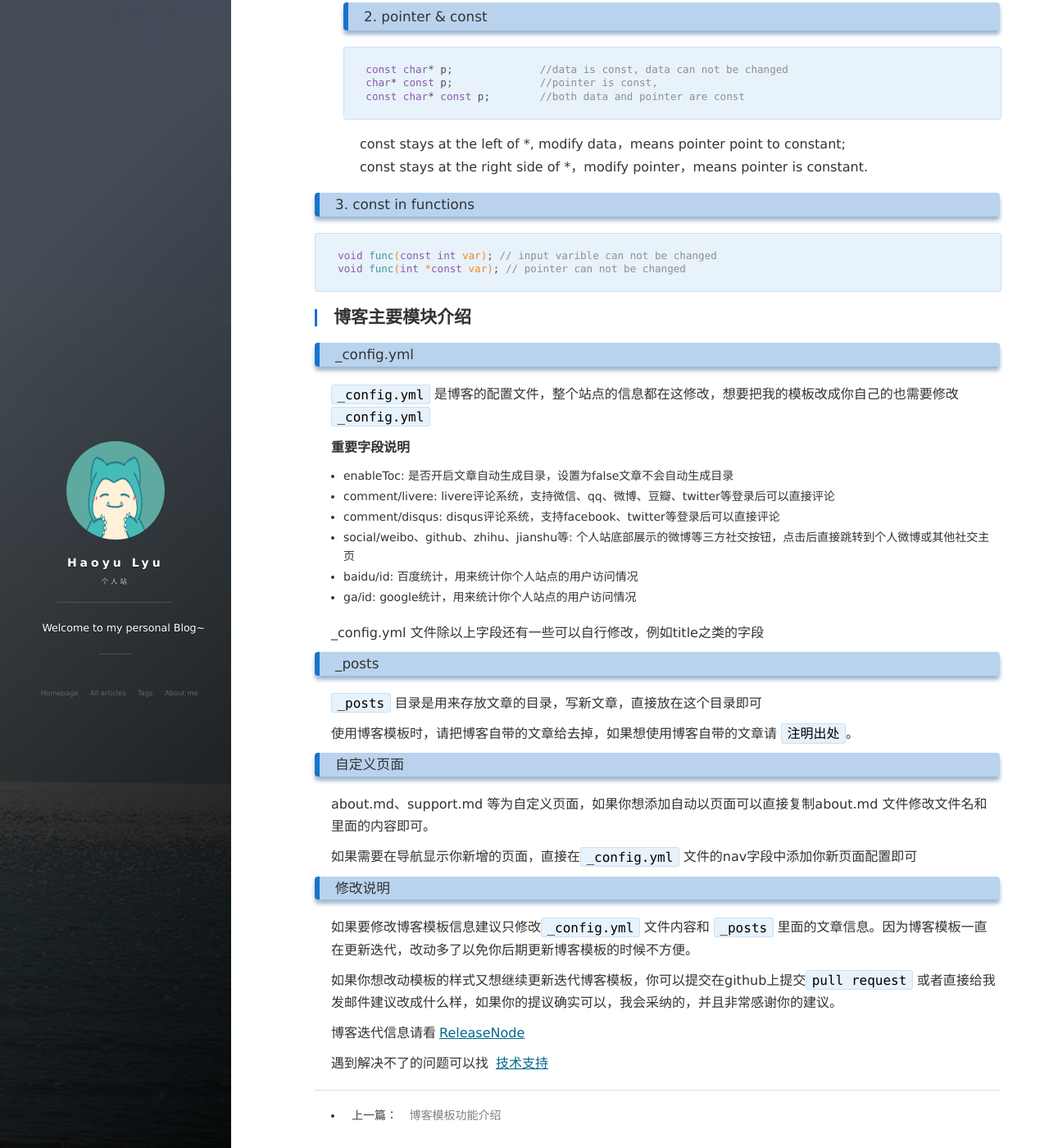
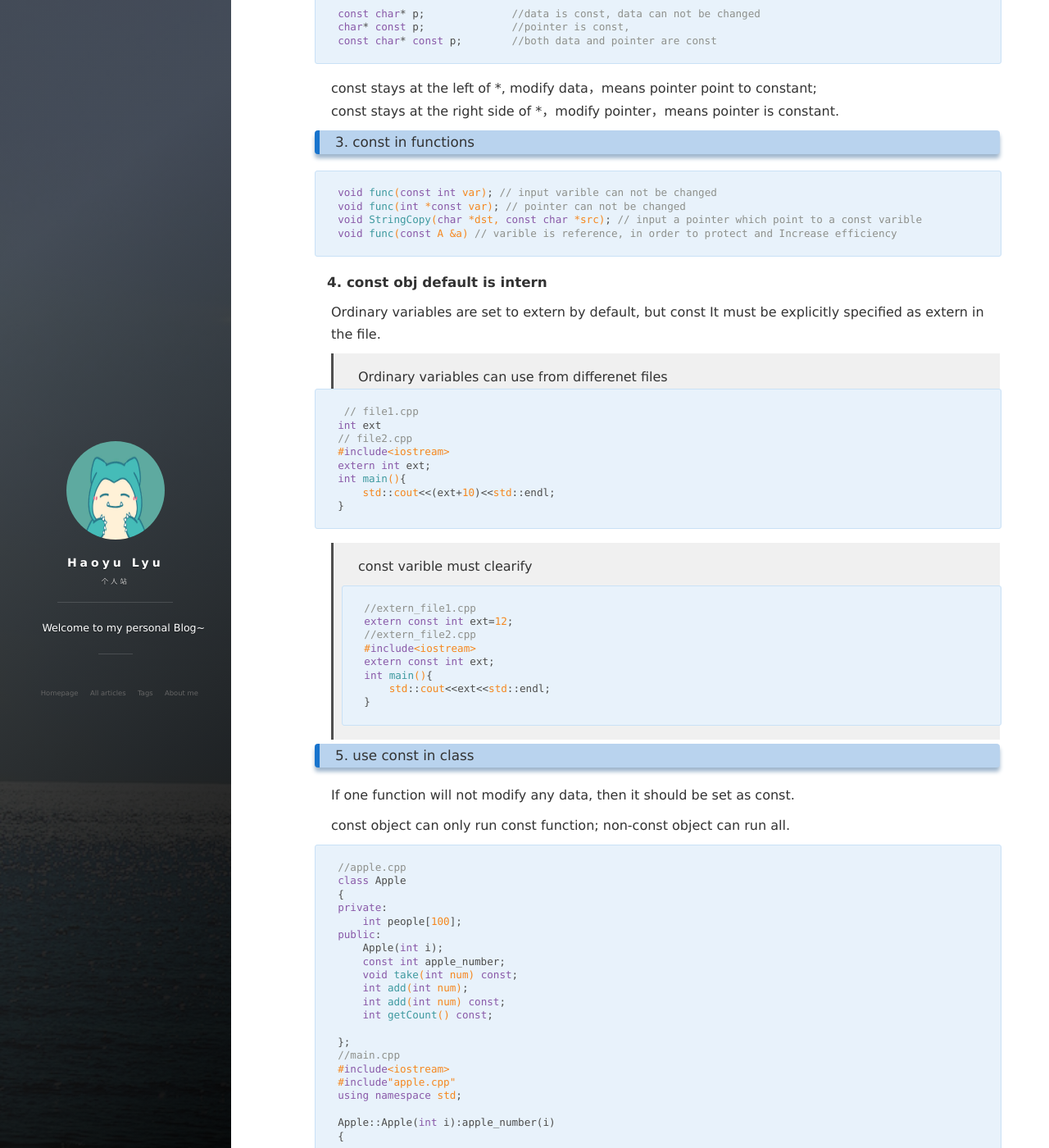
Before and after one commit to QUAFFquaff/QUAFFquaff.github.io, a Jekyll site: the page built from _posts/2020-08-24-C++learning-notebook01.md, in a window 1280 px wide and 1400 px high, scrolled down 700 px. Shown: the whole window at 82% size. Built offline with Jekyll 4.4.1, drawn with Linux system fonts in a browser that asks for light colours; nearby versions of some CDN libraries; comment, search, counter and statistics services are not loaded; some of the changed text lies outside the part shown.

Commit message:
C++ const

````diff
--- a/_posts/2020-08-24-C++learning-notebook01.md
+++ b/_posts/2020-08-24-C++learning-notebook01.md
@@ -1,20 +1,21 @@
 ---
 layout: post
-title: C++ Things
+title: C++ Const
 date: 2020-07-11
-tags: C++
+tags: C++  Things
 ---
 
 This artical is about how I learning the C++. It contains the steps I go through and the problems I met. Also there will be some test cases attached onto the page.
 
 ## Const
 
-> "Use onst whenever possible"
+> "Use const whenever possible"
 
 ### 1. impact of const
 * Define constant
 * type check
 * can not be modified
+
 ### 2. pointer & const
 ```C++
 const char* p;              //data is const, data can not be changed
@@ -29,45 +30,98 @@ const stays at the right side of *，modify pointer，means pointer is constant.
 ```C++
 void func(const int var); // input varible can not be changed
 void func(int *const var); // pointer can not be changed
+void StringCopy(char *dst, const char *src); // input a pointer which point to a const varible
+void func(const A &a) // varible is reference, in order to protect and Increase efficiency
 ```
 
-
-## 博客主要模块介绍
-
-### _config.yml
-
-`_config.yml` 是博客的配置文件，整个站点的信息都在这修改，想要把我的模板改成你自己的也需要修改`_config.yml`
-
-**重要字段说明**
-
-* enableToc: 是否开启文章自动生成目录，设置为false文章不会自动生成目录
-* comment/livere: livere评论系统，支持微信、qq、微博、豆瓣、twitter等登录后可以直接评论
-* comment/disqus: disqus评论系统，支持facebook、twitter等登录后可以直接评论
-* social/weibo、github、zhihu、jianshu等: 个人站底部展示的微博等三方社交按钮，点击后直接跳转到个人微博或其他社交主页
-* baidu/id: 百度统计，用来统计你个人站点的用户访问情况
-* ga/id: google统计，用来统计你个人站点的用户访问情况
-
-_config.yml 文件除以上字段还有一些可以自行修改，例如title之类的字段
-
-### _posts
-
-`_posts` 目录是用来存放文章的目录，写新文章，直接放在这个目录即可
-
-使用博客模板时，请把博客自带的文章给去掉，如果想使用博客自带的文章请 `注明出处`。
+#### 4. const obj default is intern
+Ordinary variables are set to extern by default, but const It must be explicitly specified as extern in the file.
+>Ordinary variables can use from differenet files
 
 
-### 自定义页面
+ ```C++
+ // file1.cpp
+int ext
+// file2.cpp
+#include<iostream>
+extern int ext;
+int main(){
+    std::cout<<(ext+10)<<std::endl;
+}
+```
 
-about.md、support.md 等为自定义页面，如果你想添加自动以页面可以直接复制about.md 文件修改文件名和里面的内容即可。
+> const varible must clearify
+```C++
+//extern_file1.cpp
+extern const int ext=12;
+//extern_file2.cpp
+#include<iostream>
+extern const int ext;
+int main(){
+    std::cout<<ext<<std::endl;
+}
+```
 
-如果需要在导航显示你新增的页面，直接在`_config.yml` 文件的nav字段中添加你新页面配置即可
+### 5. use const in class
+If one function will not modify any data, then it should be set as const.
 
-### 修改说明
+const object can only run const function;
+non-const object can run all.
+```C++
+//apple.cpp
+class Apple
+{
+private:
+    int people[100];
+public:
+    Apple(int i);
+    const int apple_number;
+    void take(int num) const;
+    int add(int num);
+    int add(int num) const;
+    int getCount() const;
 
-如果要修改博客模板信息建议只修改`_config.yml` 文件内容和 `_posts` 里面的文章信息。因为博客模板一直在更新迭代，改动多了以免你后期更新博客模板的时候不方便。
+};
+//main.cpp
+#include<iostream>
+#include"apple.cpp"
+using namespace std;
 
-如果你想改动模板的样式又想继续更新迭代博客模板，你可以提交在github上提交`pull request` 或者直接给我发邮件建议改成什么样，如果你的提议确实可以，我会采纳的，并且非常感谢你的建议。
+Apple::Apple(int i):apple_number(i)
+{
 
-博客迭代信息请看[ReleaseNode](https://leopardpan.cn/2020/07/ReleaseNode/)
+}
+int Apple::add(int num){
+    cout<<" add func "<<num<<endl;
+    take(num);
+}
+int Apple::add(int num) const{
+    cout<<"const add func "<<num<<endl;
+    take(num);
+}
+void Apple::take(int num) const
+{
+    cout<<"take func "<<num<<endl;
+}
+int Apple::getCount() const
+{
+    take(1);
+    add(1); //error
+    return apple_number;
+}
 
-遇到解决不了的问题可以找 [技术支持](https://leopardpan.cn/support/)
+int main(){
+    Apple a(2);
+    cout<<a.getCount()<<endl;
+    a.add(10);
+    const Apple b(3);
+    b.add(100);
+    return 0;
+}
+//compile： g++ -o main main.cpp apple.cpp
+//result
+take func 1
+2
+take func 10
+take func 100
+```
````
